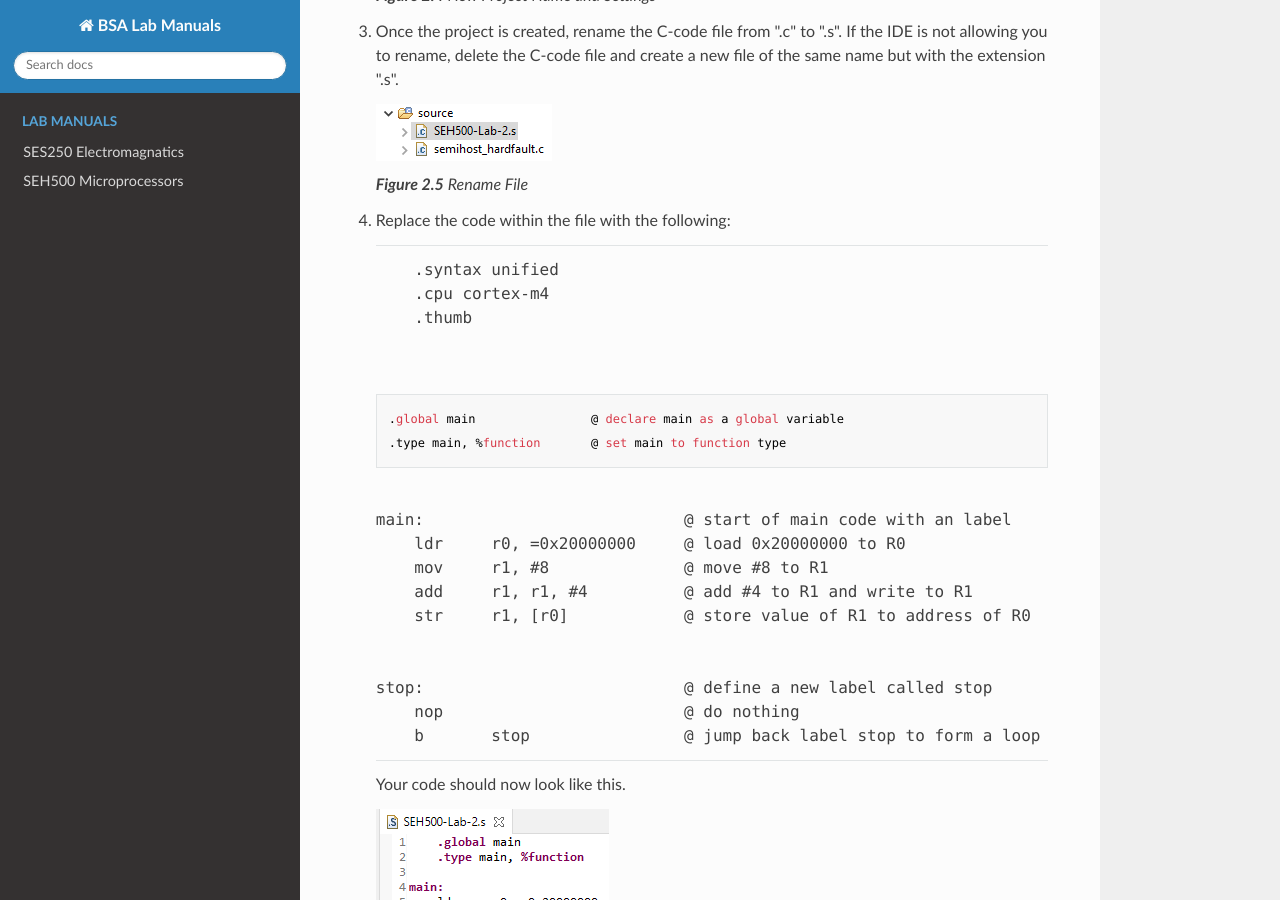
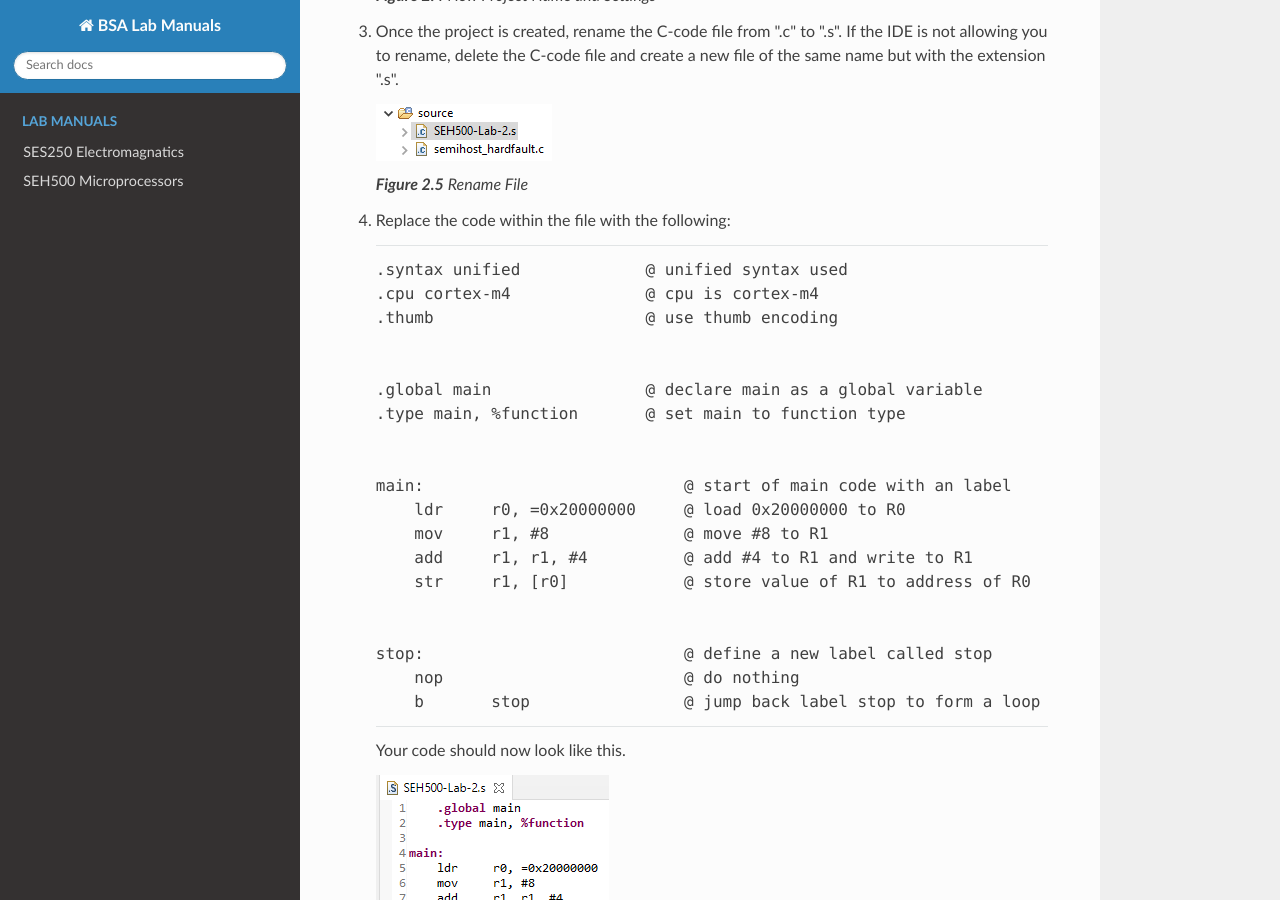
Before and after one commit to Seneca-BSA/bsa, an MkDocs documentation site: the page built from docs/seh500/lab2.md, in a window 1280 px wide and 900 px high, scrolled down 4615 px. Built offline with MkDocs 1.6.1, drawn with Linux system fonts in a browser that asks for light colours; nearby versions of some CDN libraries.

Commit message:
updated lab2 code

```diff
--- a/docs/seh500/lab2.md
+++ b/docs/seh500/lab2.md
@@ -113,12 +113,12 @@
 1. Replace the code within the file with the following:
 
     <hr/><pre>
-        .syntax unified
-        .cpu cortex-m4
-        .thumb
+    .syntax unified             @ unified syntax used
+    .cpu cortex-m4              @ cpu is cortex-m4
+    .thumb                      @ use thumb encoding
 
-        .global main                @ declare main as a global variable
-        .type main, %function       @ set main to function type
+    .global main                @ declare main as a global variable
+    .type main, %function       @ set main to function type
 
     main:                           @ start of main code with an label
         ldr     r0, =0x20000000     @ load 0x20000000 to R0
```
Also changed, not shown: other parts of docs/seh500/lab2.md (+1 -1 lines).
